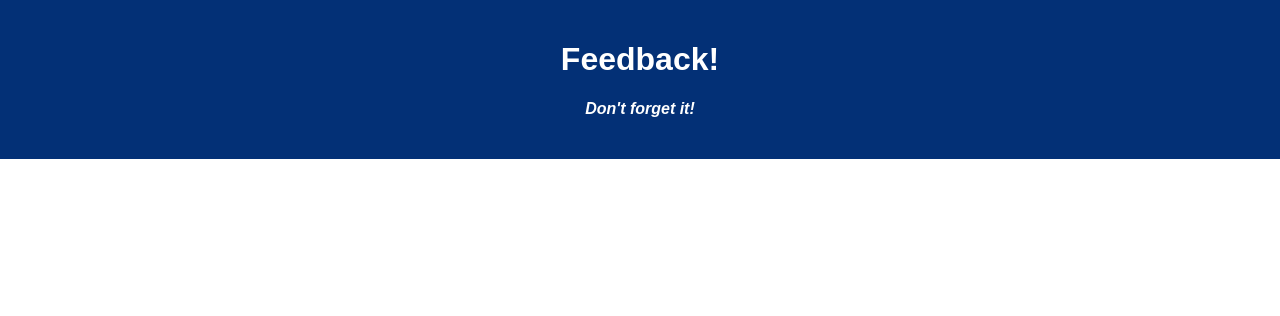
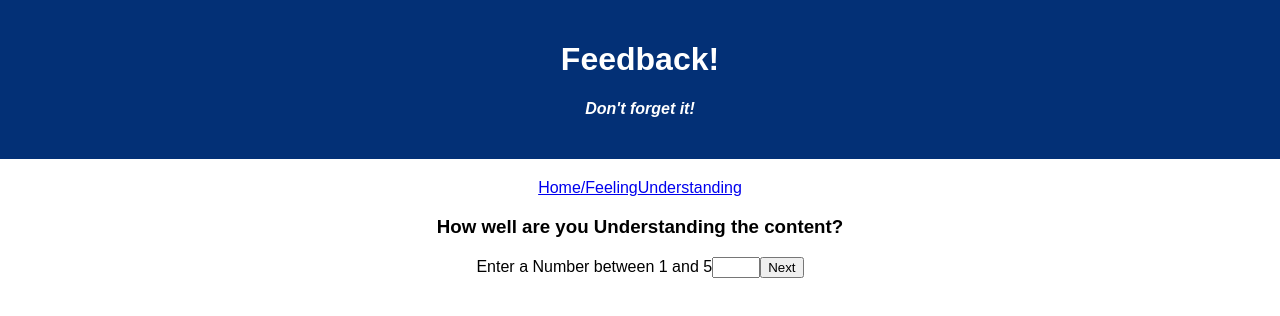
Before and after one commit to aoberle1/weekend-redux-feedback-loop, a React (Create React App) app: page /#/understanding in a window 1280 px wide. Shown: the top 316 px of the page. Built offline with nearby package versions, Linux system fonts and the light colour scheme.

Commit message:
finished button functionality for feeling.jsx, created understanding.jsx with input and button, button sends data, added required functionality to inputs

```diff
--- a/src/components/App/App.jsx
+++ b/src/components/App/App.jsx
@@ -3,6 +3,7 @@ import axios from 'axios';
 import './App.css';
 import { HashRouter as Router, Route, Link } from 'react-router-dom';
 import Feeling from '../Feeling/Feeling';
+import Understanding from '../Understanding/Understanding';
 
 
 function App() {
@@ -14,8 +15,13 @@ function App() {
         <h4>Don't forget it!</h4>
       </header>
       <Router>
+        <Link to='/'>Home/Feeling</Link>
+        <Link to='/understanding'>Understanding</Link>
         <Route exact path='/'>
           <Feeling />
+        </Route>
+        <Route exact path='/understanding'>
+          <Understanding />
         </Route>
       </Router>
     </div>
--- a/src/components/Feeling/Feeling.jsx
+++ b/src/components/Feeling/Feeling.jsx
@@ -1,9 +1,20 @@
+import { useState } from "react";
+import { useDispatch } from "react-redux";
+import { useHistory } from "react-router-dom";
 
 
 function Feeling () {
 
-    const sendToUnderstanding = () => {
+    const dispatch = useDispatch();
+    const history = useHistory();
+    const [feeling, setFeeling] = useState(0)
 
+    const sendToUnderstanding = (event) => {
+        event.preventDefault()
+        console.log('value of feeling is:', feeling)
+        dispatch({ type: 'ADD_FEELING', payload: feeling})
+        history.push('/understanding')
+        setFeeling(0)
     }
 
     return (
@@ -12,10 +23,12 @@ function Feeling () {
             <form onSubmit={sendToUnderstanding}>
                 <label htmlFor="feeling">Enter a Number between 1 and 5</label>
                 <input
-                type="text"
+                required
+                type="number"
                 name="feeling"
                 min="1"
                 max="5"
+                onChange={(event) => setFeeling(event.target.value)}
                 ></input>
                 <button>Next</button>
             </form>
--- /dev/null
+++ b/src/components/Understanding/Understanding.jsx
@@ -0,0 +1,36 @@
+import { useState } from "react";
+import { useDispatch } from "react-redux";
+
+
+function Understanding () {
+
+    const dispatch = useDispatch();
+    const [understanding, setUnderstanding] = useState(0)
+
+    const sendToSupported = (event) => {
+        event.preventDefault()
+        console.log('value of understanding is:', understanding)
+        dispatch({ type: 'ADD_UNDERSTANDING', payload: understanding})
+        setUnderstanding(0)
+    }
+
+    return(
+        <div>
+        <h3>How well are you Understanding the content?</h3>
+        <form onSubmit={sendToSupported}>
+            <label htmlFor="feeling">Enter a Number between 1 and 5</label>
+            <input
+            required
+            type="number"
+            name="feeling"
+            min="1"
+            max="5"
+            onChange={(event) => setUnderstanding(event.target.value)}
+            ></input>
+            <button>Next</button>
+        </form>
+    </div>
+    )
+}
+
+export default Understanding;
--- a/src/index.js
+++ b/src/index.js
@@ -8,6 +8,16 @@ import { Provider } from 'react-redux';
 
 
 const feeling = (state = [], action) => {
+    if(action.type === 'ADD_FEELING'){
+        console.log(`The feeling value entered in store was: ${action.payload}`)
+        return [...state, action.payload];
+    }
+    return state;
+}
+
+const understanding = (state = [], action) => {
+
+
     return state;
 }
 
```
